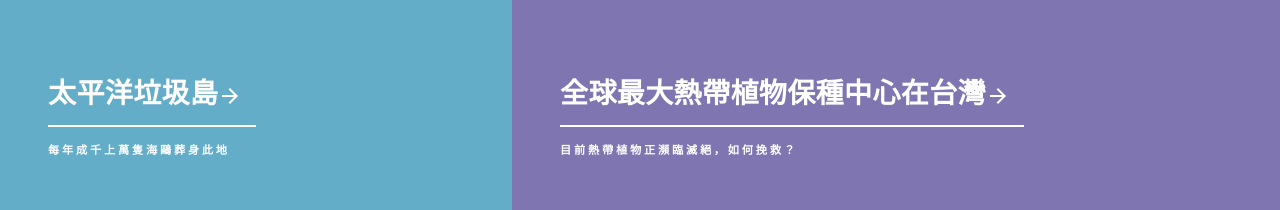
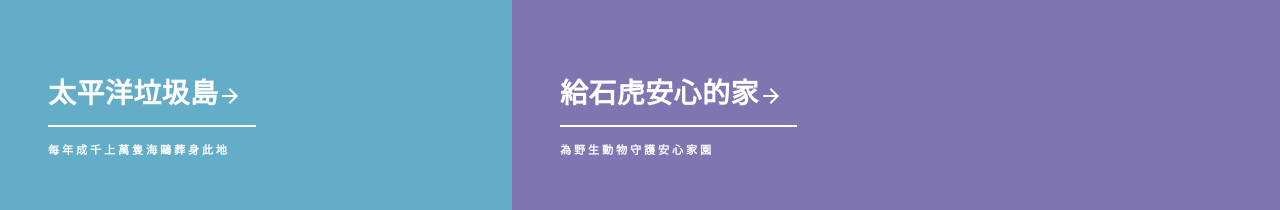
Before and after one commit to milliax/hackthon, a Next.js app: page / in a window 1280 px wide. Shown: the part 705-915 px from the top of the page. Built offline with nearby package versions, Linux system fonts and the light colour scheme; a web font is replaced by a local one.

Commit message:
remove artical taiwan

```diff
--- a/pages/index.js
+++ b/pages/index.js
@@ -25,11 +25,6 @@ export default function Home() {
                     <Spotlight title="太平洋垃圾島"
                                context="每年成千上萬隻海鷗葬身此地"
                                link="/post/pacific_garbage"/>
-                    <Spotlight color="#d74793"
-                               title="全球最大熱帶植物保種中心在台灣"
-                               context="目前熱帶植物正瀕臨滅絕，如何挽救？"
-                               link="/post/reservation_in_taiwan"/>
-
                     <Spotlight title="給石虎安心的家"
                                context="為野生動物守護安心家園"
                                link="/post/shihu_home"
```
